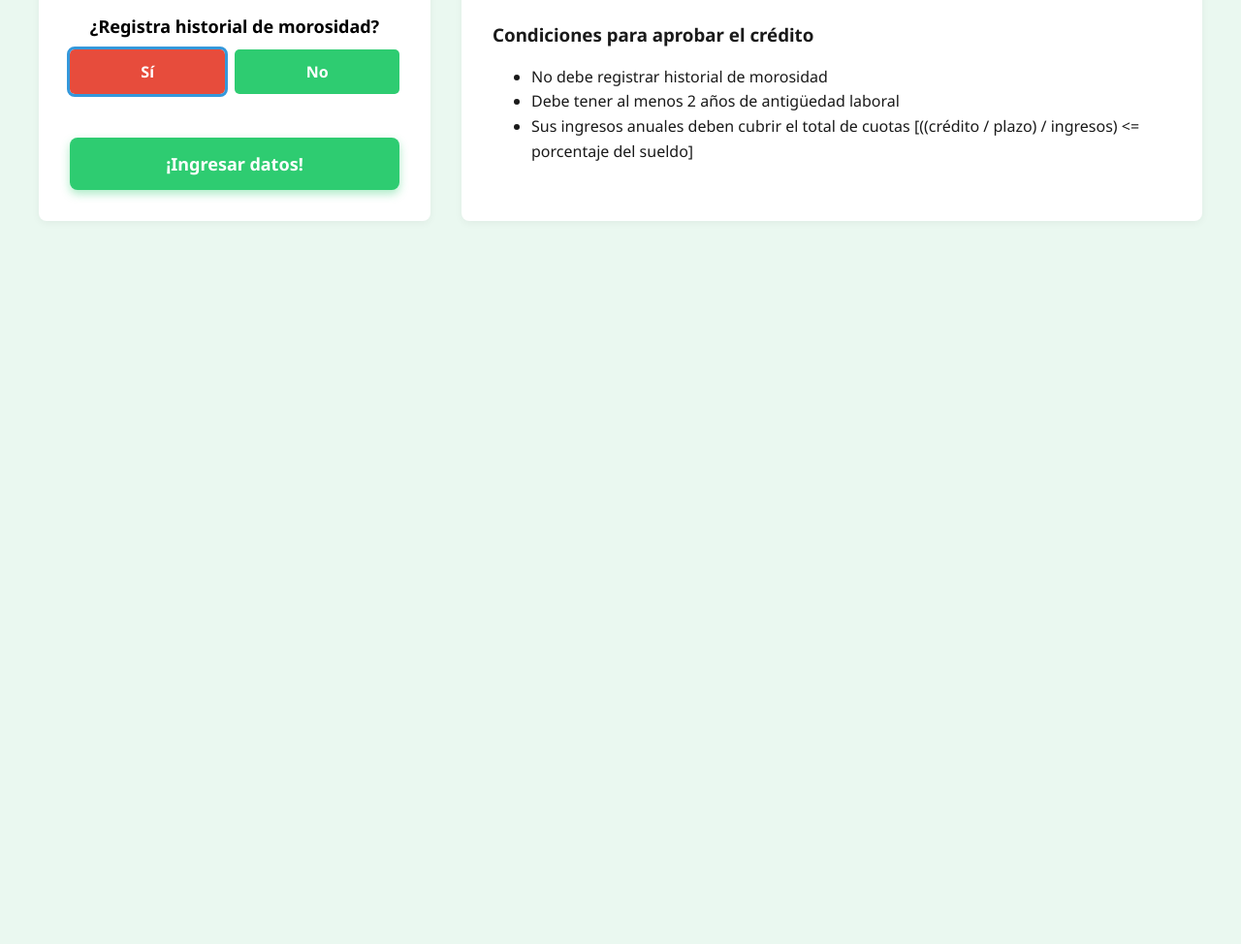
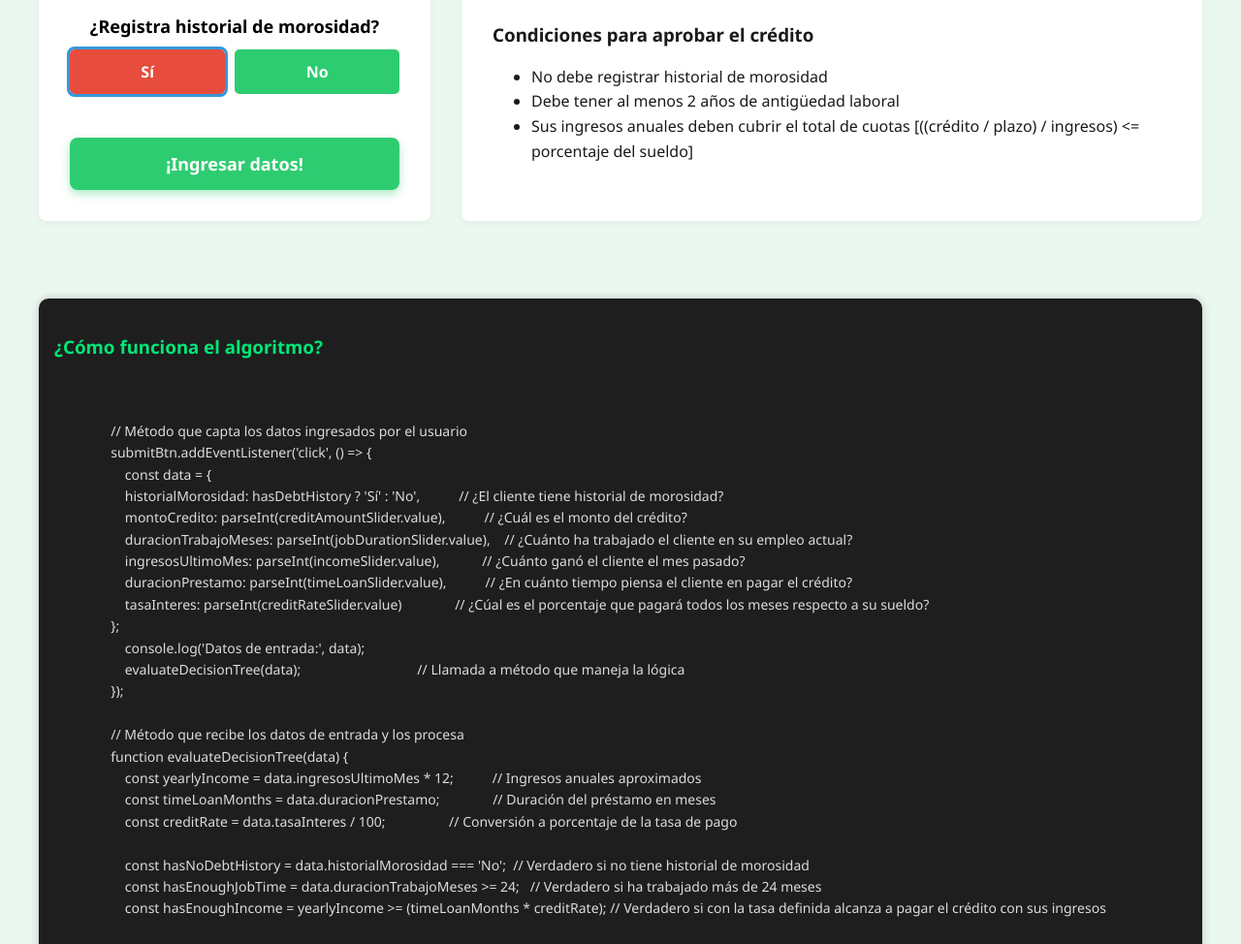
Before and after one commit to sllanoscaro/proyectosistemas, a website: page public/views/view_tree.html in a window 1280 px wide. Shown: the part 2763-3737 px from the top of the page at 97% size. Before the commit the page ends 3063 px from the top, so only its background shows below. Drawn offline with nearby package versions, Linux system fonts and the light colour scheme.

Commit message:
Se agrega consola de programación a la ventana de árbol de decisión

```diff
--- a/public/css/styles_tree.css
+++ b/public/css/styles_tree.css
@@ -472,3 +472,31 @@ strong {
     text-decoration: underline;
     cursor: pointer;
 }
+
+.code-section {
+    margin-top: 3rem;
+    padding: 1rem;
+    background-color: #1e1e1e;
+    color: #dcdcdc;
+    border-radius: 10px;
+    font-family: 'Courier New', monospace;
+    box-shadow: 0 0 10px rgba(0,0,0,0.2);
+    overflow-x: auto;
+}
+
+.code-section h3 {
+    color: #00e676;
+    margin-bottom: 1rem;
+    font-weight: bold;
+}
+
+.code-section pre {
+    margin: 0;
+    white-space: pre-wrap;
+}
+
+.code-section code {
+    font-size: 14px;
+    line-height: 1.6;
+    display: block;
+}
--- a/public/views/view_tree.html
+++ b/public/views/view_tree.html
@@ -179,8 +179,52 @@
                     </ul>
                 </div>
             </div>
+        </div>
 
-        </div>
+        <section class="code-section">
+            <h3>¿Cómo funciona el algoritmo?</h3>
+            <pre><code class="language-js">
+
+                // Método que capta los datos ingresados por el usuario
+                submitBtn.addEventListener('click', () => {
+                    const data = {
+                    historialMorosidad: hasDebtHistory ? 'Sí' : 'No',           // ¿El cliente tiene historial de morosidad?
+                    montoCredito: parseInt(creditAmountSlider.value),           // ¿Cuál es el monto del crédito?
+                    duracionTrabajoMeses: parseInt(jobDurationSlider.value),    // ¿Cuánto ha trabajado el cliente en su empleo actual?
+                    ingresosUltimoMes: parseInt(incomeSlider.value),            // ¿Cuánto ganó el cliente el mes pasado?
+                    duracionPrestamo: parseInt(timeLoanSlider.value),           // ¿En cuánto tiempo piensa el cliente en pagar el crédito?
+                    tasaInteres: parseInt(creditRateSlider.value)               // ¿Cúal es el porcentaje que pagará todos los meses respecto a su sueldo?
+                };
+                    console.log('Datos de entrada:', data);
+                    evaluateDecisionTree(data);                                 // Llamada a método que maneja la lógica
+                });
+
+                // Método que recibe los datos de entrada y los procesa
+                function evaluateDecisionTree(data) {
+                    const yearlyIncome = data.ingresosUltimoMes * 12;           // Ingresos anuales aproximados
+                    const timeLoanMonths = data.duracionPrestamo;               // Duración del préstamo en meses
+                    const creditRate = data.tasaInteres / 100;                  // Conversión a porcentaje de la tasa de pago
+
+                    const hasNoDebtHistory = data.historialMorosidad === 'No';  // Verdadero si no tiene historial de morosidad
+                    const hasEnoughJobTime = data.duracionTrabajoMeses >= 24;   // Verdadero si ha trabajado más de 24 meses
+                    const hasEnoughIncome = yearlyIncome >= (timeLoanMonths * creditRate); // Verdadero si con la tasa definida alcanza a pagar el crédito con sus ingresos
+
+                    const isApproved = hasNoDebtHistory &&                      // Si todo lo anterior es verdadero, el árbol definió su camino hasta la hoja
+                        hasEnoughJobTime &&
+                        hasEnoughIncome;
+
+                    highlightTreePath({ hasNoDebtHistory, hasEnoughJobTime, hasEnoughIncome });  // Ilumina el árbol gráfico según las condicionales anteriores
+
+                    evaluateCreditResult(isApproved, {                          // Si todo lo anterior es verdadero, el crédito se aprueba
+                        hasNoDebtHistory,
+                        hasEnoughJobTime,
+                        hasEnoughIncome
+                    });
+
+                    return isApproved;                                          // Retorna verdadero o falso dependiendo del resultado
+                }
+            </code></pre>
+        </section>
 
         <script src="https://d3js.org/d3.v7.min.js"></script>
         <script src="/js/render_tree.js"></script>
```
